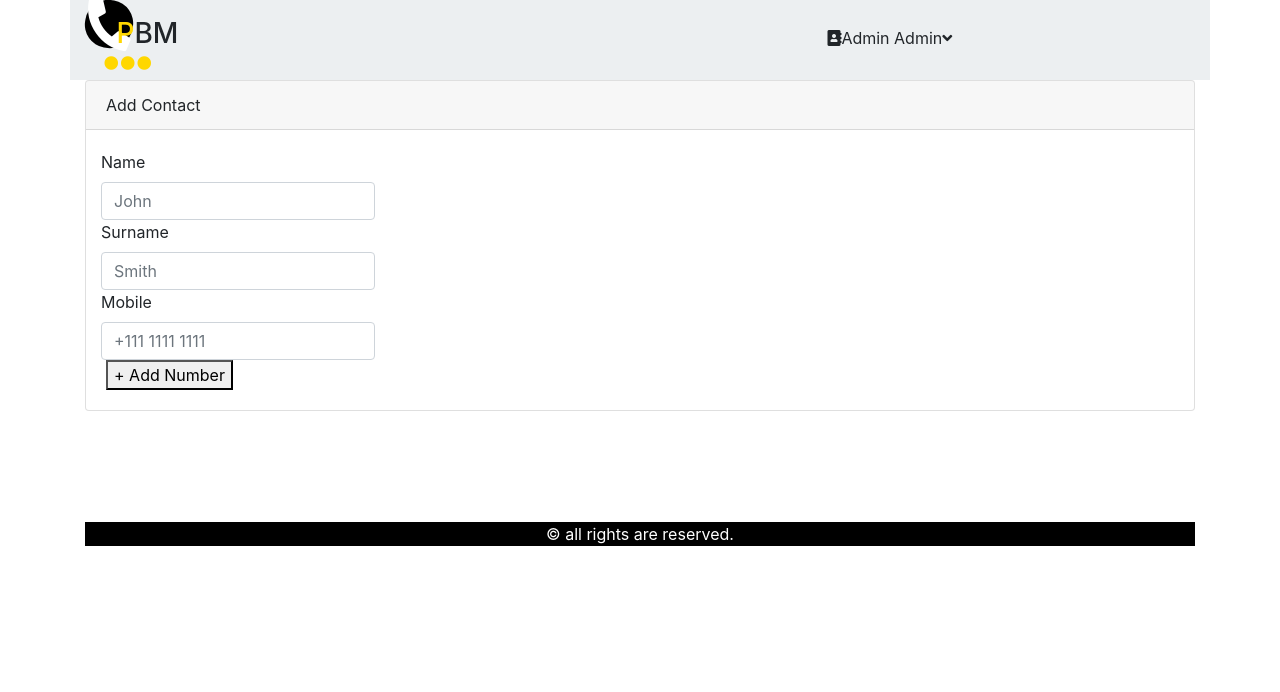
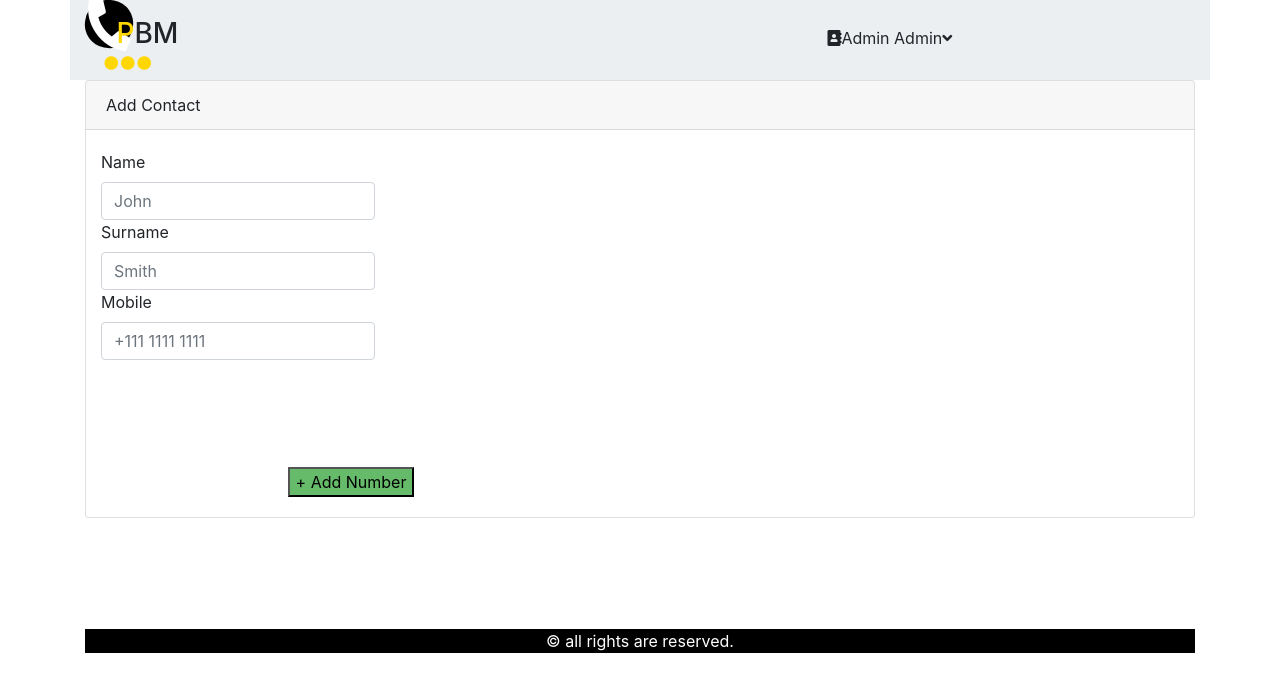
Before and after one commit to niyomukunziyvette/Deployment, a React (Create React App) app: page /contact/add in a window 1280 px wide. Shown: the top 692 px of the page. Built offline with nearby package versions, Linux system fonts and the light colour scheme.

Commit message:
Edited contact(required to refresh page for making change)

```diff
--- a/src/Css/container.css
+++ b/src/Css/container.css
@@ -37,3 +37,11 @@
     margin-left:17%;
     background-color:#66bb6a;
 }
+#Add{
+    border:none;
+}
+.add-number{
+    margin-top:10%;
+    margin-left:17%;
+    background-color:#66bb6a;
+}
--- a/src/action/ContactTask.js
+++ b/src/action/ContactTask.js
@@ -1,5 +1,6 @@
 import {GET_CONTACTS,DELETE_CONTACT, ADD_CONTACT, GET_CONTACT,UPDATE_CONTACT} from './types';
 import Axios from 'axios';
+
 
 //Fetch contacts
 export const getContacts=()=> async dispatch=>{
--- a/src/component/AddContact.js
+++ b/src/component/AddContact.js
@@ -4,7 +4,6 @@ import PropTypes from 'prop-types';
 import {connect} from 'react-redux';
 import '../component/Contacts';
 import {addContact} from '../action/ContactTask';
-
 
 class AddContact extends Component {
   state = {
@@ -23,6 +22,7 @@ class AddContact extends Component {
 
      };
 
+
     // Submit Contact
        this.props.addContact(newContact)
 
@@ -30,12 +30,13 @@ class AddContact extends Component {
       name: '',
       phone_number: ''
 
+
     });
 
     this.props.history.push('/');
   };
 
-  onChange = e => this.setState({ [e.target.name]: e.target.value });
+onChange = e => this.setState({ [e.target.name]: e.target.value,[e.target.lname]:e.target.value });
 
   render() {
     const { name,phone_number} = this.state;
--- a/src/component/EditContact.js
+++ b/src/component/EditContact.js
@@ -3,12 +3,11 @@ import PropTypes from 'prop-types';
 import { connect } from 'react-redux';
 import {getContact ,updateContact} from '../action/ContactTask';
 import Contact from './Contact';
-
+import'../Css/container.css';
 class EditContact extends Component {
   state = {
     name: '',
-    phone_number: '',
-    errors: {}
+    phone_number: ''
   };
 componentWillReceiveProps(nextProps,nextState){
   const {name,phone_number}= nextProps.contact;
@@ -22,19 +21,6 @@ componentDidMount(){
     e.preventDefault();
 
     const { name, phone_number } = this.state;
-
-    // Check For Errors
-    if (name === '') {
-      this.setState({ errors: { name: 'Name is required' } });
-      return;
-    }
-
-    if (phone_number === '') {
-      this.setState({ errors: { phone: 'Phone is required' } });
-      return;
-    }
-
-
     const { id } = this.props.match.params;
     const updContact = {
       id,
@@ -48,7 +34,6 @@ this.props.updateContact(updContact);
     this.setState({
       name: '',
       phone_number: '',
-     // errors: {}
     });
 
     this.props.history.push('/');
@@ -61,7 +46,6 @@ this.props.updateContact(updContact);
 
     return (
       <div className="card mb-3">
-        <div className="card-header">Edit Contact</div>
           <div className="card-body">
                 <form onSubmit={this.onSubmit}>
                      <div className="form-row names" >
@@ -88,17 +72,13 @@ this.props.updateContact(updContact);
                                         name="phone_number"
                                         value={phone_number}
                                         onChange={this.onChange}
-           /></div>
+                                   />
+                            </div>
                          </div>
                          <div>
-
                             <button className="add-number"> + Add Number</button>
-
                            </div>
-
-
                    </form>
-
             </div>
         </div>
     );
```
Lines whose indentation alone changed are shown as unchanged.
